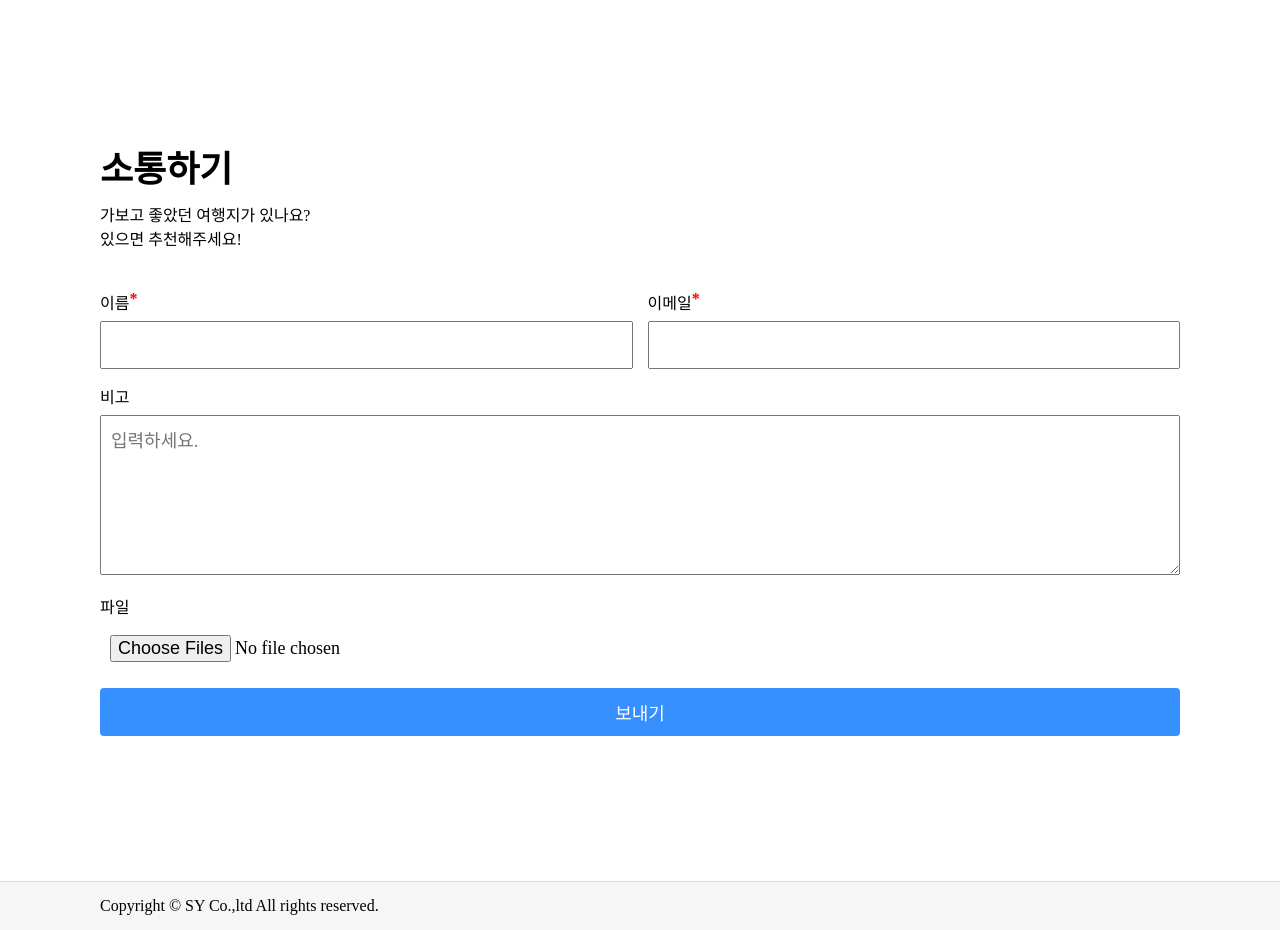
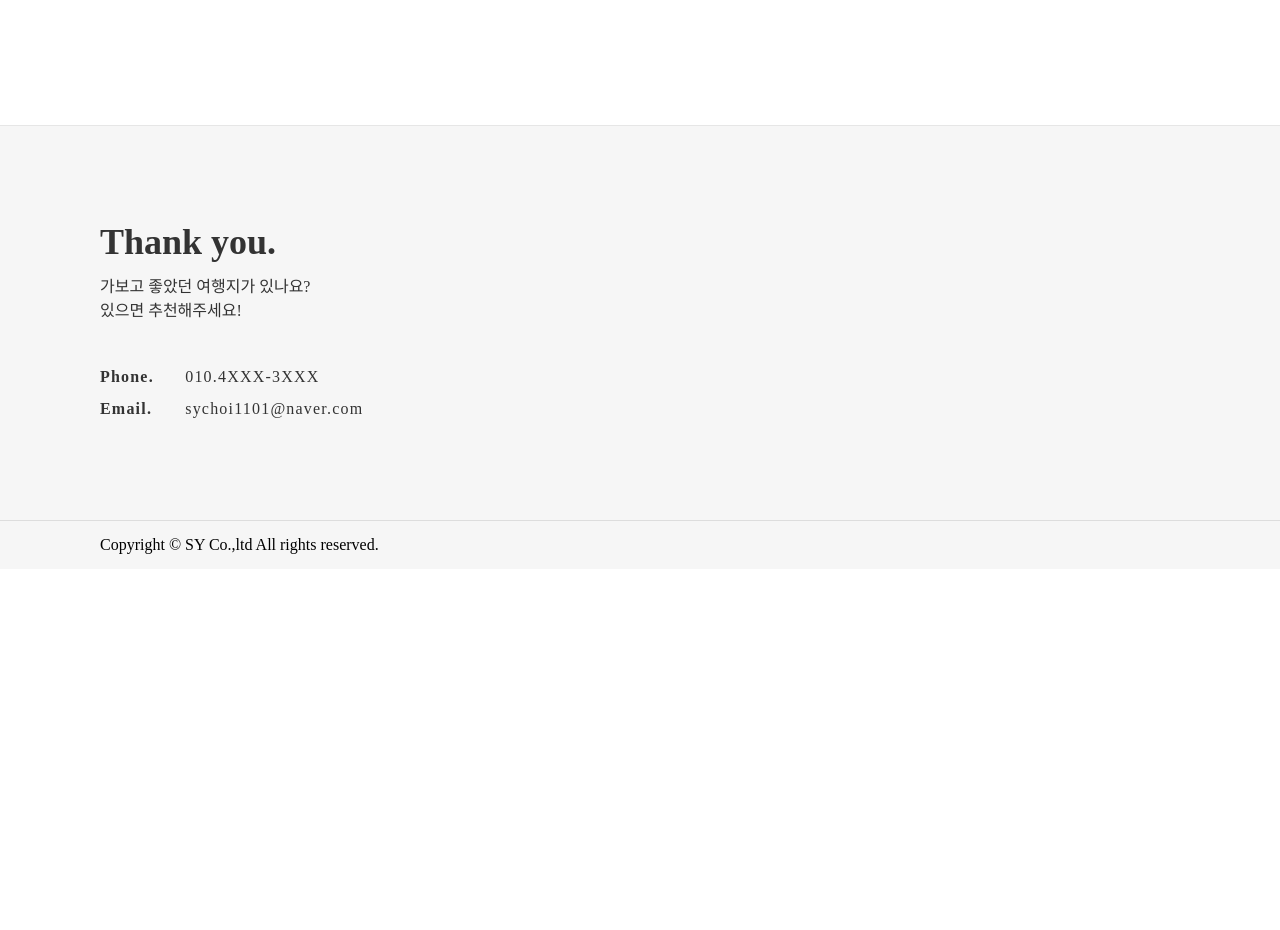
Before and after one commit to choisooyeon3042/travel-gallery, a plain HTML site: page index.html in a window 1280 px wide. Shown: the part 2420-3350 px from the top of the page. After the commit the page ends 2989 px from the top, so only its background shows below. Drawn offline with Linux system fonts and the light colour scheme; a web font is replaced by a local one.

Commit message:
contact form delete

```diff
--- a/css/index.css
+++ b/css/index.css
@@ -149,57 +149,33 @@
 /* section_2 */
 
 #section_2{
-    padding-bottom:130px;
+    padding-bottom: 80px;
+    background-color: rgb(54 143 255);
+    padding-top: 80px;
+    color: white;
+    background-color: #f6f6f6;
+    padding-top: 80px;
+    color: #333;
+    border-top: 1px solid #e6e6e6;
 }
 
-.contact_box p{
+.title_area p{
     margin-top:10px;
-}
-
-#contact {
-    display: grid;
-    gap: 15px;
-}
-
-.grid.two_column {
-    display: grid;
-    grid-template-columns: 1fr 1fr;
-    gap: 15px;
 }
 
 .contact_info{
     margin-top:40px;
 }
 
-#contact label {
-    display: flex;
-    font-size: 16px;
-    margin-bottom: 7px;
+.contact_info p{
+    font-size:16px;
+    line-height:2;
+    letter-spacing:1.2px;
 }
 
-#contact label b {
-    color: red;
-}
-
-#contact input, #contact textarea {
-    width: 100%;
-    height: 48px;
-    font-size: 18px;
-    padding: 10px;
-}
-
-#contact button {
-    height: 48px;
-    font-size: 18px;
-    background-color: #368fff;
-    border: 0;
-    color: white;
-    border-radius: 4px;
-    cursor: pointer;
-}
-
-#contact button:hover {
-    background-color: #0473ff;
+.contact_info strong{
+    display:inline-block;
+    width:80px;
 }
 
 /* modal */
@@ -391,20 +367,8 @@
         font-size: 14px;
     }
 
-    .grid.two_column {
-        grid-template-columns: auto;
-    }
-
-    .contact_box p{
+    .title_area p{
         font-size: 14px;
-    }
-
-    #contact button{
-        font-size: 16px;
-    }
-
-    #contact input, #contact textarea{
-        font-size:16px;
     }
 
     .modal_contents{
@@ -495,20 +459,8 @@
         font-size: 14px;
     }
 
-    .grid.two_column {
-        grid-template-columns: auto;
-    }
-
-    .contact_box p{
+    .title_area p{
         font-size: 14px;
-    }
-
-    #contact button{
-        font-size: 16px;
-    }
-
-    #contact input, #contact textarea{
-        font-size:16px;
     }
 
     .modal_contents{
--- a/index.html
+++ b/index.html
@@ -47,32 +47,19 @@
             </section>
             <section id="section_2">
                 <div class="container">
-                    <div class="contact_box">
-                        <h3 class="section_title">소통하기</h3>
+                    <div class="title_area">
+                        <h3 class="section_title">Thank you.</h3>
                         <p>가보고 좋았던 여행지가 있나요?<br>있으면 추천해주세요!</p>
                     </div>
                     <div class="contact_info">
-                        <form action="#" method="post" name="mail" id="contact">
-                            <div class="grid two_column">
-                                <p>
-                                    <label for="name">이름<b>*</b></label>
-                                    <input type="text" name="name" id="name">
-                                </p>
-                                <p>
-                                    <label for="email">이메일<b>*</b></label>
-                                    <input type="email" name="email" id="email">
-                                </p>
-                            </div>
-                            <p>
-                                <label for="etc">비고</label>
-                                <textarea name="etc" id="etc" placeholder="입력하세요." ></textarea>
-                            </p>
-                            <p>
-                                <label for="file">파일</label>
-                                <input type="file" id="file" name="upload" multiple>
-                            </p>
-                            <button type="submit">보내기</button>
-                        </form>
+                        <p>
+                            <strong>Phone.</strong>
+                            010.4XXX-3XXX
+                        </p>
+                        <p>
+                            <strong>Email.</strong>
+                            sychoi1101@naver.com
+                        </p>
                     </div>
                 </div>
             </section>
```
